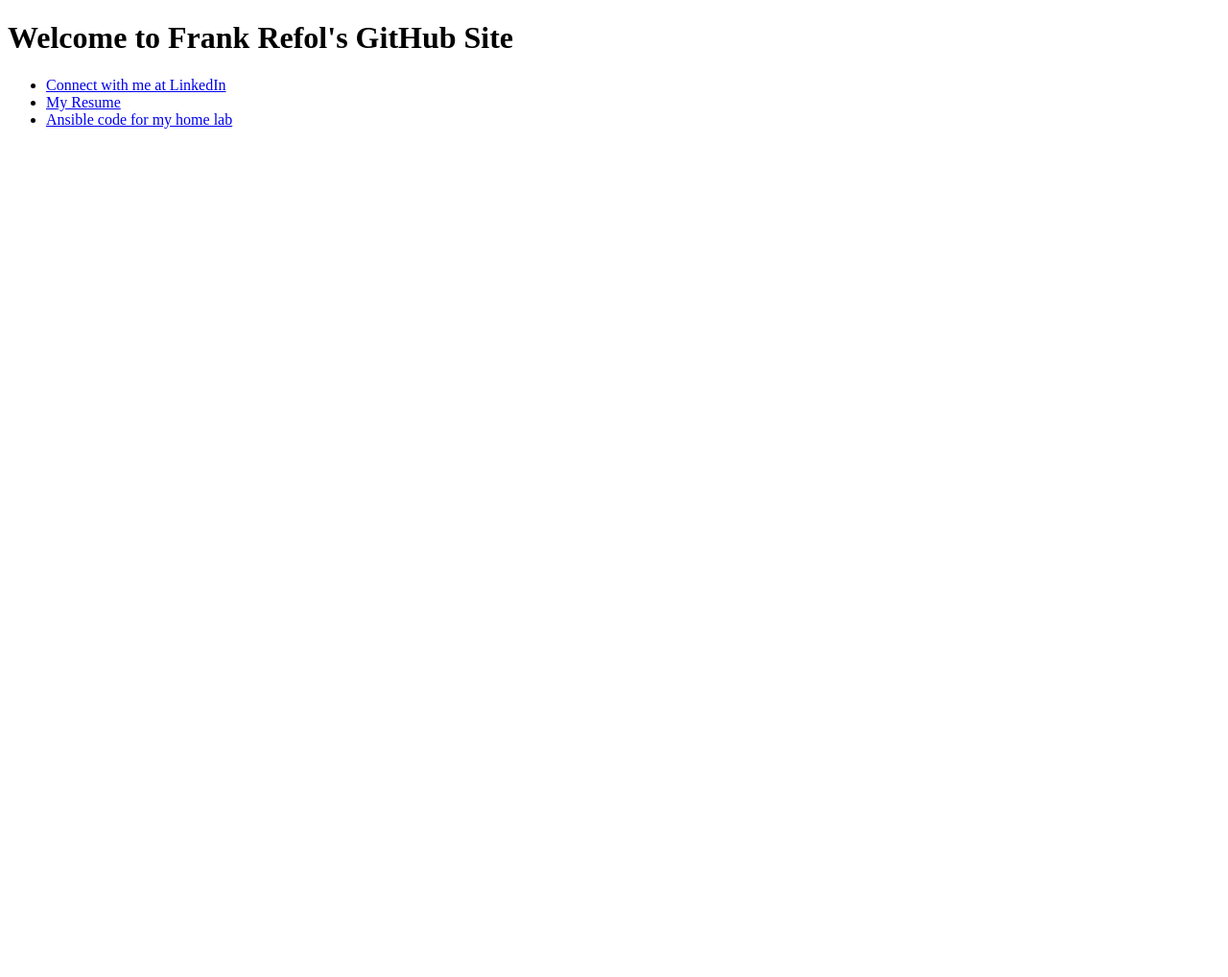
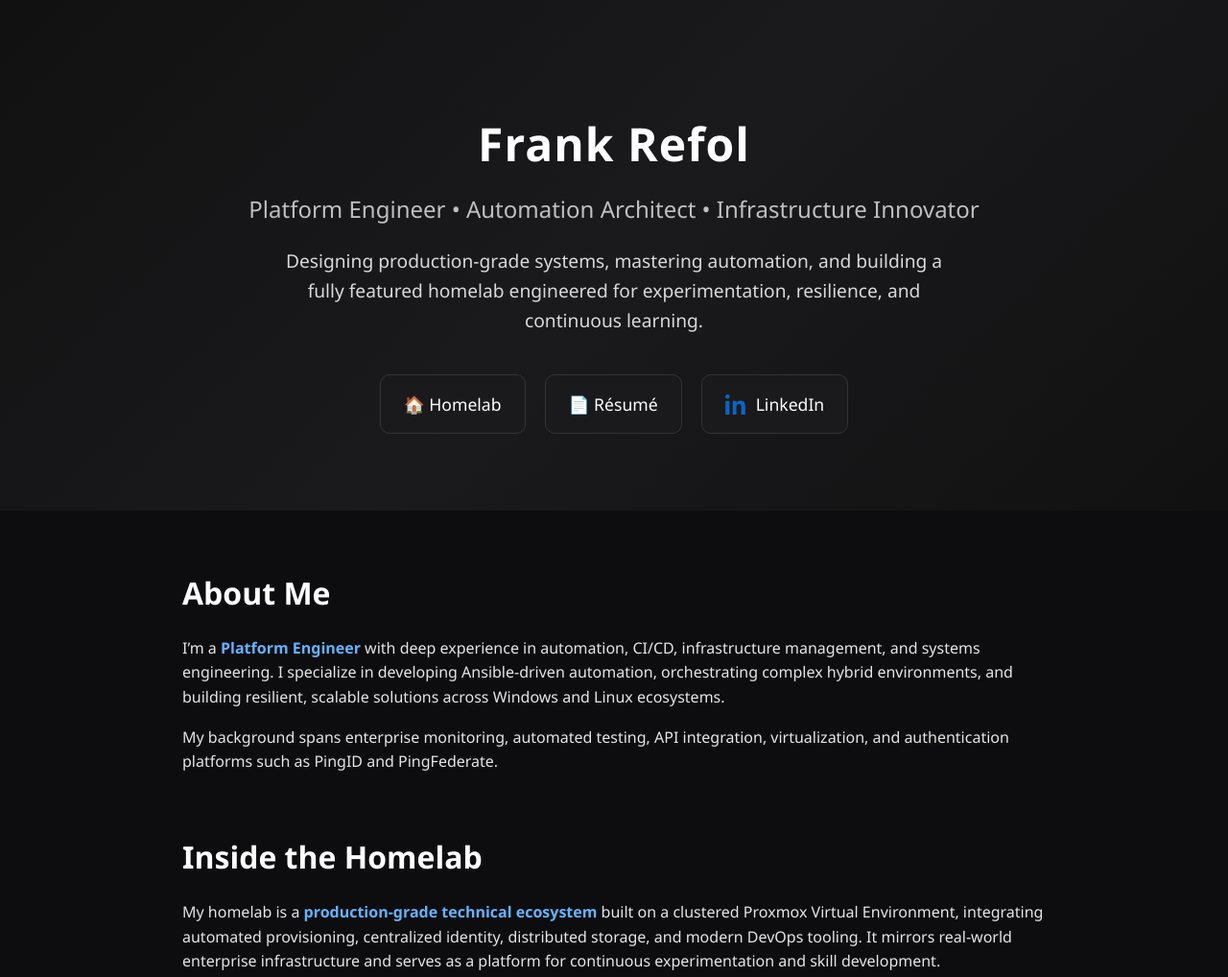
Before and after one commit to t3knoid/t3knoid.github.io, a plain HTML site: page index.html in a window 1280 px wide. Shown: the top 1018 px of the page at 96% size. Before the commit the page ends 800 px from the top, so only its background shows below. Drawn offline with Linux system fonts and the light colour scheme.

Commit message:
Update home page

```diff
--- a/index.html
+++ b/index.html
@@ -3,25 +3,196 @@
 <head>
 <meta charset="UTF-8">
 <meta name="viewport" content="width=device-width, initial-scale=1.0">
-    <meta http-equiv="X-UA-Compatible" content="ie=edge">
-    <meta charset="UTF-8">
-    <meta name="description" content="Frank Refol's seeks a challenging role in the DevOps or Software Quality Assurance field.">
-    <meta name="keywords" content="Resume, DevOps, Developer, Automation, Ansible, Application, Systems, Engineer, Linux, Windows, TeamCity, GitHub, Git, Jenkins, Docker, Vsphere, esxi, containerization, Software, C#, Java, Python">
-    <meta name="author" content="Francis Refol">
-    <meta name="creator" content="Frank Refol">
-    <title>Frank Refol's GitHub Home Page</title>
-    <link rel="stylesheet" href="./style.css">
-    <link rel="icon" href="./favicon.ico" type="image/x-icon">
+
+<title>Frank Refol | Platform Engineer, Automation Architect, Homelab Innovator</title>
+
+<!-- SEO Meta Tags -->
+<meta name="description" content="Frank Refol — Platform Engineer specializing in automation, Docker, Ansible, CI/CD, virtualization, and enterprise-grade homelab engineering. Explore my homelab, résumé, and professional links.">
+<meta name="keywords" content="Frank Refol, Platform Engineer, Automation, Docker, DevOps, Homelab, Ansible, CI/CD, Infrastructure, Proxmox, Virtualization, Resume, LinkedIn">
+<meta name="author" content="Frank Refol">
+
+<!-- OpenGraph -->
+<meta property="og:title" content="Frank Refol | Platform Engineer & Automation Architect">
+<meta property="og:description" content="Explore my homelab, résumé, and professional engineering work.">
+<meta property="og:type" content="website">
+<meta property="og:url" content="https://t3knoid.github.io/">
+
+<style>
+    body {
+        margin: 0;
+        font-family: "Segoe UI", Roboto, Helvetica, Arial, sans-serif;
+        background: #0d0d0f;
+        color: #e6e6e6;
+        line-height: 1.6;
+    }
+    header {
+        padding: 80px 20px;
+        text-align: center;
+        background: linear-gradient(135deg, #111, #1a1a1d, #111);
+    }
+    h1 {
+        font-size: 3rem;
+        margin-bottom: 10px;
+        color: #ffffff;
+        letter-spacing: 1px;
+    }
+    h2 {
+        font-weight: 300;
+        color: #bfbfbf;
+        margin-top: 0;
+    }
+    .tagline {
+        font-size: 1.2rem;
+        margin-top: 20px;
+        color: #d9d9d9;
+        max-width: 700px;
+        margin-left: auto;
+        margin-right: auto;
+    }
+
+    /* Link Cards */
+    .links {
+        margin-top: 40px;
+        display: flex;
+        justify-content: center;
+        gap: 20px;
+        flex-wrap: wrap;
+    }
+    .link-card {
+        background: #1a1a1d;
+        padding: 16px 24px;
+        border-radius: 10px;
+        text-decoration: none;
+        color: #fff;
+        border: 1px solid #333;
+        transition: all 0.3s ease;
+        font-size: 1.1rem;
+        display: flex;
+        align-items: center;
+        gap: 10px;
+    }
+    .link-card:hover {
+        background: #26262b;
+        transform: translateY(-4px);
+        border-color: #555;
+    }
+
+    /* LinkedIn Icon */
+    .linkedin-icon {
+        width: 22px;
+        height: 22px;
+        fill: #0A66C2;
+    }
+
+    /* Mobile Improvements */
+    @media (max-width: 600px) {
+        h1 {
+            font-size: 2.2rem;
+        }
+        h2 {
+            font-size: 1.1rem;
+        }
+        .tagline {
+            font-size: 1rem;
+        }
+        .link-card {
+            width: 100%;
+            justify-content: center;
+            padding: 18px;
+            font-size: 1.1rem;
+        }
+    }
+
+    section {
+        max-width: 900px;
+        margin: 60px auto;
+        padding: 0 20px;
+    }
+    .section-title {
+        font-size: 2rem;
+        margin-bottom: 20px;
+        color: #ffffff;
+    }
+    .highlight {
+        color: #66b3ff;
+        font-weight: 600;
+    }
+    footer {
+        text-align: center;
+        padding: 40px;
+        color: #777;
+        font-size: 0.9rem;
+    }
+</style>
 </head>
+
 <body>
-    <main>
-        <h1>Welcome to Frank Refol's GitHub Site</h1>
+
+<header>
+    <h1>Frank Refol</h1>
+    <h2>Platform Engineer • Automation Architect • Infrastructure Innovator</h2>
+    <p class="tagline">
+        Designing production‑grade systems, mastering automation, and building a fully featured homelab
+        engineered for experimentation, resilience, and continuous learning.
+    </p>
+
+    <div class="links">
+        <a class="link-card" href="https://t3knoid.github.io/homelab/" target="_blank">🏠 Homelab</a>
+
+        <a class="link-card" href="https://t3knoid.github.io/resume/" target="_blank">📄 Résumé</a>
+
+        <a class="link-card" href="https://www.linkedin.com/in/frefol/" target="_blank">
+            <svg class="linkedin-icon" viewBox="0 0 24 24">
+                <path d="M4.98 3.5C4.98 4.88 3.86 6 2.5 6S0 4.88 0 3.5 1.12 1 2.5 1 4.98 2.12 4.98 3.5zM.22 8.5h4.56V24H.22V8.5zM8.44 8.5h4.37v2.11h.06c.61-1.15 2.11-2.37 4.34-2.37 4.64 0 5.5 3.05 5.5 7.02V24h-4.56v-7.73c0-1.84-.03-4.21-2.57-4.21-2.57 0-2.96 2.01-2.96 4.08V24H8.44V8.5z"/>
+            </svg>
+            LinkedIn
+        </a>
+    </div>
+</header>
+
+<section>
+    <h3 class="section-title">About Me</h3>
+    <p>
+        I’m a <span class="highlight">Platform Engineer</span> with deep experience in automation, CI/CD,
+        infrastructure management, and systems engineering. I specialize in developing Ansible-driven automation,
+        orchestrating complex hybrid environments, and building resilient, scalable solutions across Windows and Linux ecosystems.
+    </p>
+    <p>
+        My background spans enterprise monitoring, automated testing, API integration, virtualization, and
+        authentication platforms such as PingID and PingFederate.
+    </p>
+</section>
+
+<section>
+    <h3 class="section-title">Inside the Homelab</h3>
+    <p>
+        My homelab is a <span class="highlight">production-grade technical ecosystem</span> built on a clustered
+        Proxmox Virtual Environment, integrating automated provisioning, centralized identity, distributed storage,
+        and modern DevOps tooling. It mirrors real-world enterprise infrastructure and serves as a platform for
+        continuous experimentation and skill development.
+    </p>
+    <p>
+        From Ansible-driven provisioning to a high-availability Nginx reverse proxy cluster, from Ceph storage to
+        CI/CD pipelines powered by Jenkins and GitHub Actions, the lab is engineered for reliability, automation,
+        and hands-on exploration of modern infrastructure patterns.
+    </p>
+</section>
+
+<section>
+    <h3 class="section-title">What I Do</h3>
     <ul>
-          <li><a href="https://www.linkedin.com/in/frefol/"</a>Connect with me at LinkedIn</li>
-          <li><a href="resume/index.html">My Resume</a></li>
-          <li><a href="https://github.com/t3knoid/ansible">Ansible code for my home lab</li>
+        <li>Automation & Orchestration (Ansible, Jenkins, TeamCity)</li>
+        <li>Containerization & Lightweight Services (Docker, Docker Compose)</li>
+        <li>Virtualization & Infrastructure (Proxmox, VMware, Linux, Windows)</li>
+        <li>Identity & Authentication (Active Directory, LDAP, Entra ID, OAuth2)</li>
+        <li>Distributed Storage & Backup (Ceph, iSCSI, PBS)</li>
+        <li>API Development & Integration (C#, Java, REST)</li>
     </ul>
-    </main>
-    <script src="index.js"></script>
+</section>
+
+<footer>
+    © 2025 Frank Refol — Engineering with precision, automation, and curiosity.
+</footer>
+
 </body>
 </html>
```
Lines whose indentation alone changed are shown as unchanged.
